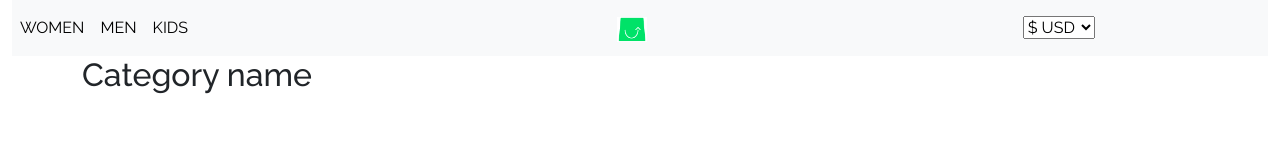
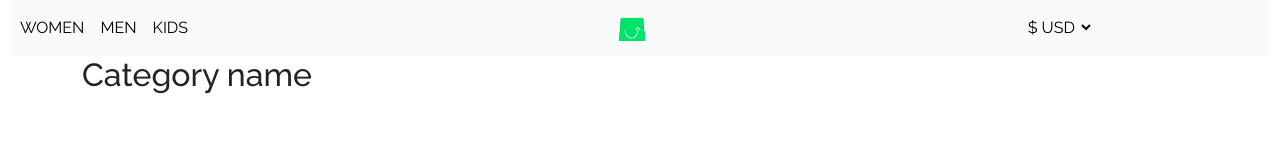
Before and after one commit to 0xOneBeing/Scandiweb-Junior-Frontend-Test, a React (Create React App) app: page / in a window 1280 px wide. Shown: the top 160 px of the page. Built offline with nearby package versions, Linux system fonts and the light colour scheme; a web font is replaced by a local one.

Commit message:
Fixed currency switcher

```diff
--- a/public/style.css
+++ b/public/style.css
@@ -17,3 +17,13 @@
     color: #52D6A4;
     border-bottom: 2px solid #52D6A4;
 }
+
+.currency, .currency:active {
+    border: 0;
+    background-color: transparent;
+    /* appearance: none; */
+}
+
+option {
+    background-color: #ffffff;
+}
--- a/src/components/Navbar.js
+++ b/src/components/Navbar.js
@@ -18,11 +18,13 @@ function Navbar() {
                     </a>
                 </div>
                 <div className="actions col-md-4">
-                    <select className="currency" id='currency'>
-                        <option value="usd">$ USD</option>
-                        <option value="eur">€ EUR</option>
-                        <option value="jpy">¥ JPY</option>
-                    </select>
+                    <div className='currencySwitcher'>
+                        <select className="currency" name="currency" id='currency'>
+                            <option value="usd">$ USD</option>
+                            <option value="eur">€ EUR</option>
+                            <option value="jpy">¥ JPY</option>
+                        </select>
+                    </div>
                 </div>
             </div>
         </nav>
```
